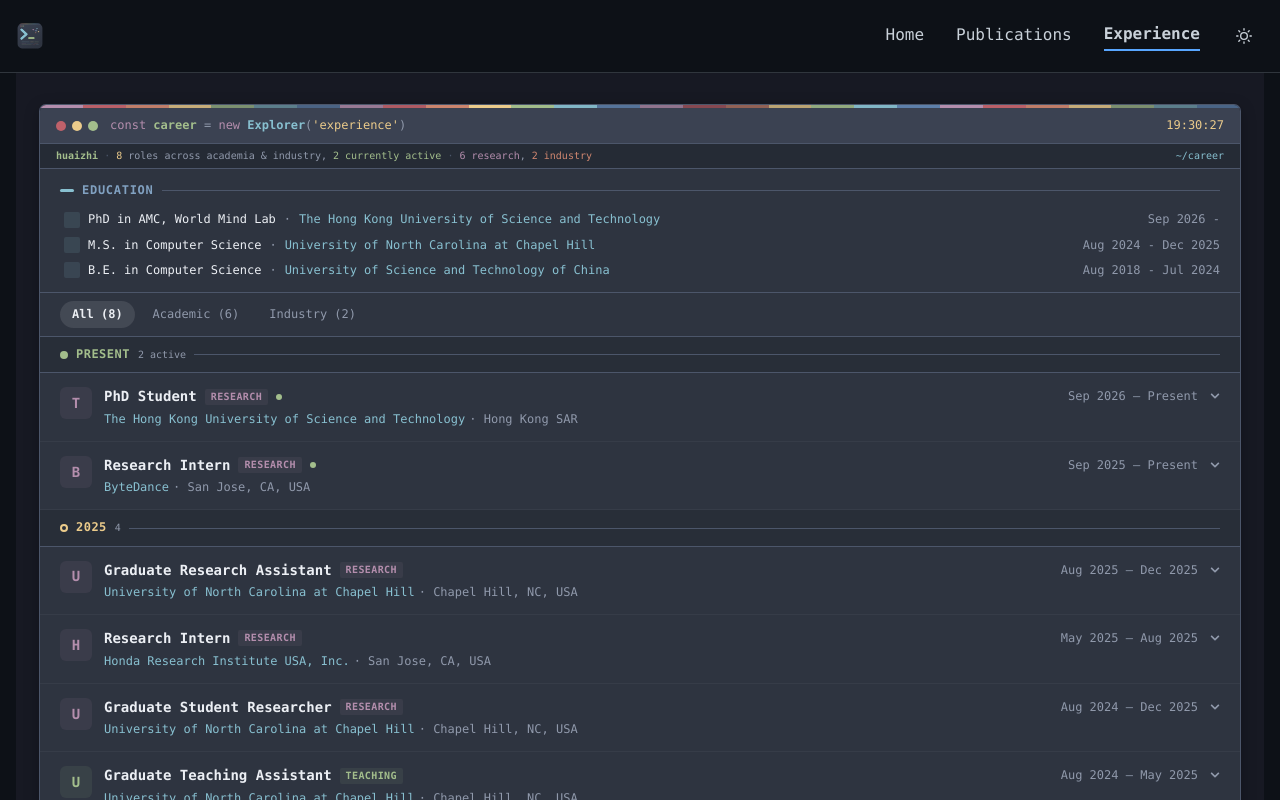
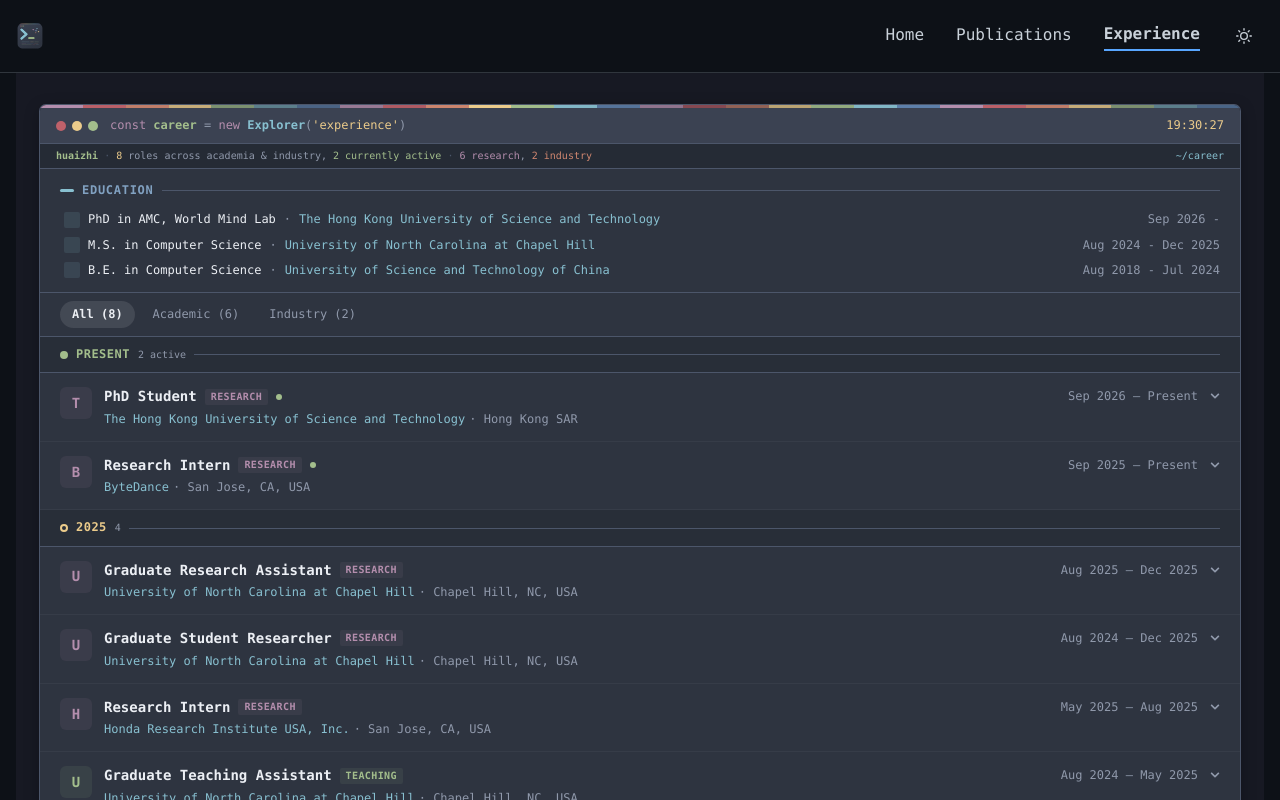
Before and after one commit to qhz991029/qhz991029.github.io, a React (Vite) app: page /experience in a window 1280 px wide. Shown: the top 800 px of the page. Built offline with nearby package versions, Linux system fonts and the light colour scheme.

Commit message:
sort experience timeline by end date descending instead of start date
Co-Authored-By: Claude Opus 4.6 (1M context) <noreply@anthropic.com>

```diff
--- a/src/components/Experience.tsx
+++ b/src/components/Experience.tsx
@@ -86,6 +86,9 @@ const Experience: React.FC = () => {
       .map(e => ({ ...e, isCurrent: !e.end || e.end.toLowerCase() === 'present' }))
       .sort((a, b) => {
         if (a.isCurrent !== b.isCurrent) return a.isCurrent ? -1 : 1
+        const endA = a.end ? new Date(a.end).getTime() : Infinity
+        const endB = b.end ? new Date(b.end).getTime() : Infinity
+        if (endA !== endB) return endB - endA
         return new Date(b.start).getTime() - new Date(a.start).getTime()
       })
   }, [experienceTimeline])
@@ -111,7 +114,12 @@ const Experience: React.FC = () => {
       })
       .map(([year, items]) => ({
         year,
-        items: items.sort((a, b) => new Date(b.start).getTime() - new Date(a.start).getTime()),
+        items: items.sort((a, b) => {
+          const endA = a.end ? new Date(a.end).getTime() : Infinity
+          const endB = b.end ? new Date(b.end).getTime() : Infinity
+          if (endA !== endB) return endB - endA
+          return new Date(b.start).getTime() - new Date(a.start).getTime()
+        }),
       }))
   }, [filtered])
 
```
